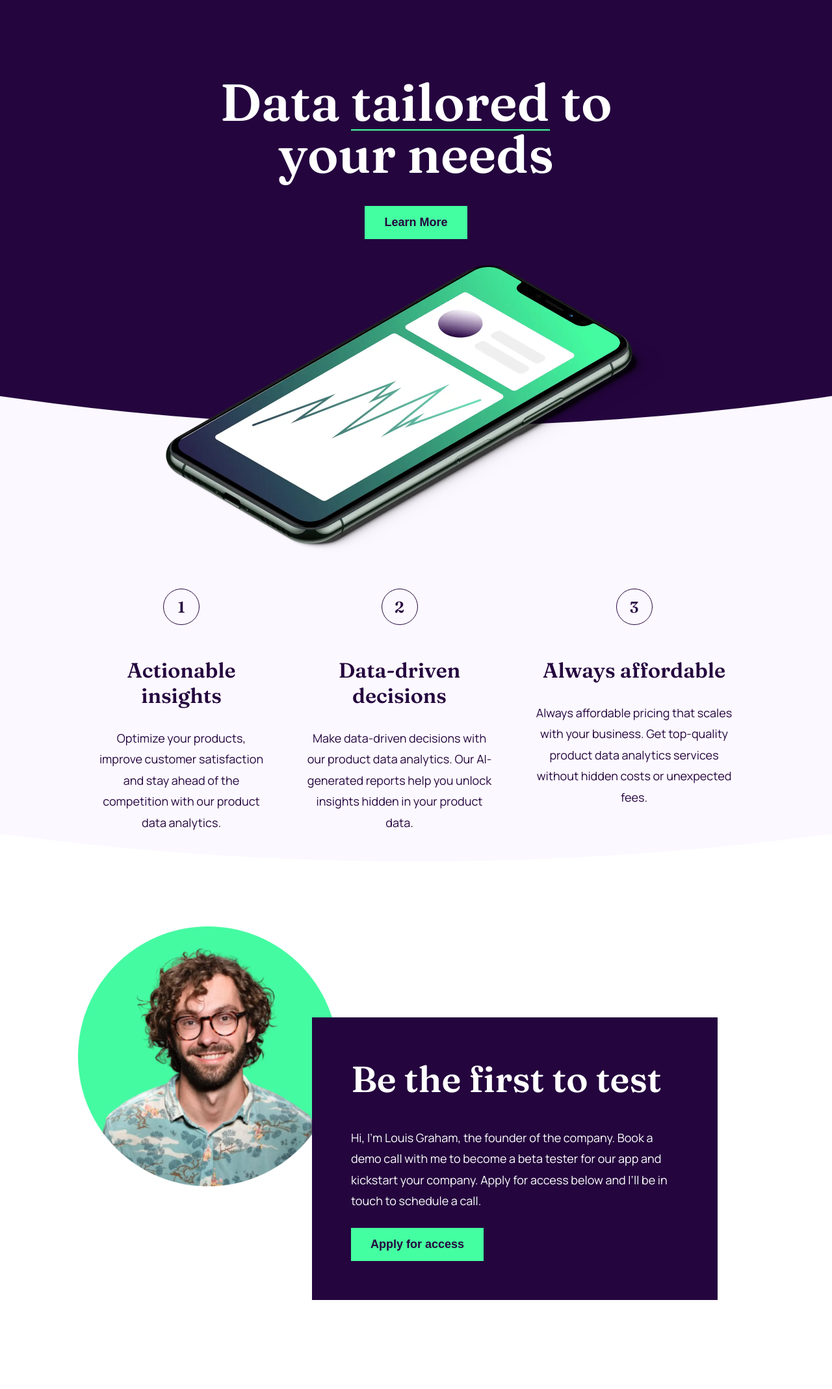
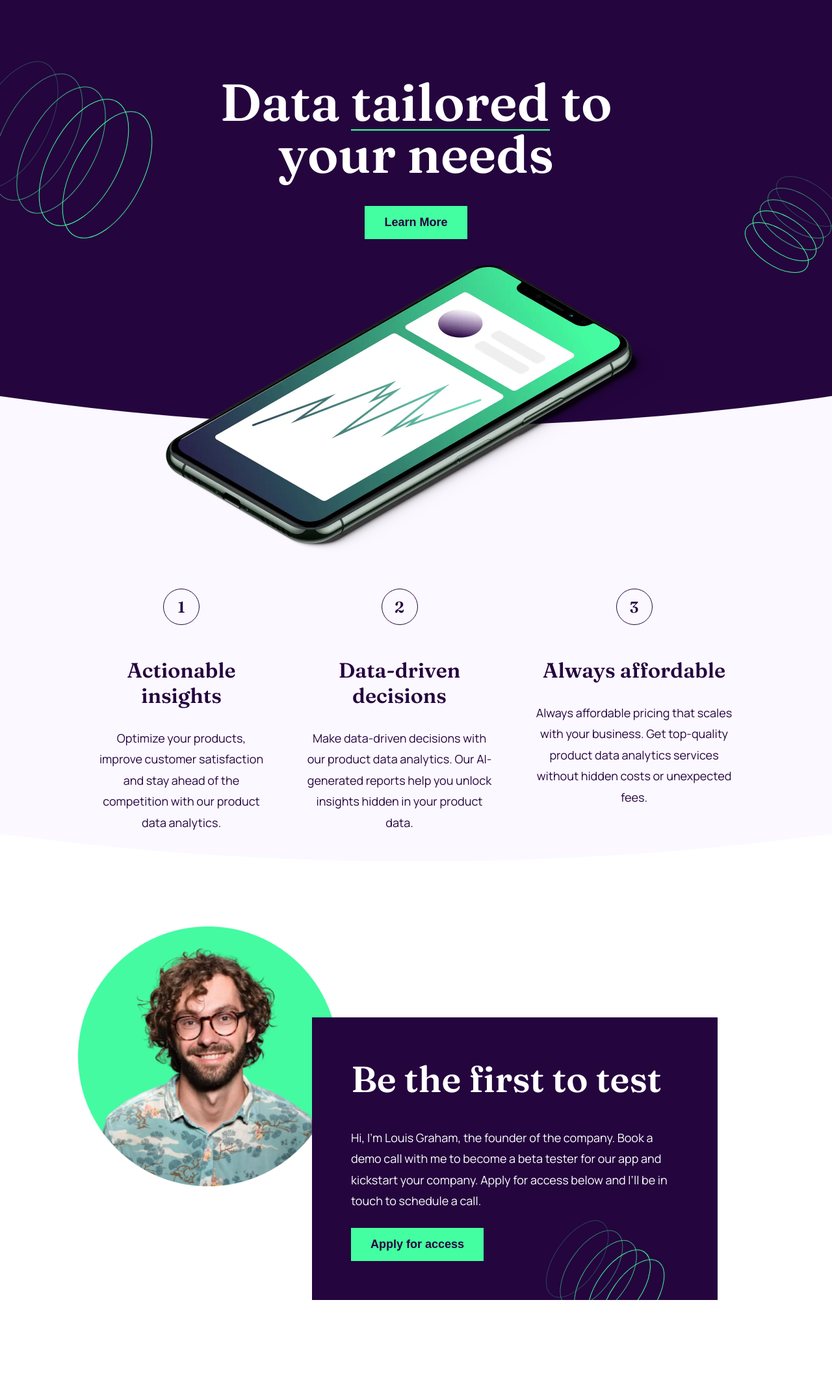
Before and after one commit to anacarolinabmv/FM-workit-landing-page, a website: page src/index.html in a window 1280 px wide. Shown: the part 74-2212 px from the top of the page at 65% size. Drawn offline with Linux system fonts and the light colour scheme.

Commit message:
Place background coil patterns

```diff
--- a/src/index.html
+++ b/src/index.html
@@ -18,7 +18,12 @@
   </head>
   <body>
     <header class="header">
-      <div class="shape"></div>
+      <div class="shape-1">
+        <img src="assets/images/bg-pattern-1.svg" alt="Coil shape" />
+      </div>
+      <div class="shape-2">
+        <img src="assets/images/bg-pattern-2.svg" alt="Coil shape" />
+      </div>
       <div class="container">
         <nav class="navbar">
           <div class="logo-box">
@@ -78,8 +83,11 @@
             <img src="assets/images/image-founder.webp" alt="Founder" class="founder__img" />
           </div>
           <div class="about-text">
+            <div class="shape-3">
+              <img src="assets/images/bg-pattern-3.svg" alt="Coil shape" />
+            </div>
             <h2 class="about-text__heading heading-medium">Be the first to test</h2>
-            <p class="about-text__paragraph paragraph">
+            <p class="about-text__paragraph paragraph mg-bottom-xs">
               Hi, I'm Louis Graham, the founder of the company. Book a demo call with me to become a beta tester for our
               app and kickstart your company. Apply for access below and I’ll be in touch to schedule a call.
             </p>
--- a/src/scss/_layout.scss
+++ b/src/scss/_layout.scss
@@ -8,6 +8,7 @@
   padding: 4rem 0;
   justify-content: space-between;
 }
+
 .header {
   text-align: center;
   height: 73rem;
@@ -31,13 +32,24 @@
     z-index: -1;
   }
   &__img-box {
-    height: 40rem;
-    width: 77rem;
+    max-height: 40rem;
+    max-width: 77rem;
     margin: 0 auto;
   }
 
   &__img {
     width: 100%;
+  }
+
+  .shape-1 {
+    position: absolute;
+    top: 20%;
+    left: -6%;
+  }
+  .shape-2 {
+    position: absolute;
+    top: 45%;
+    right: -2%;
   }
 }
 
@@ -70,14 +82,15 @@
     margin-top: 22rem;
   }
 }
+
 .about {
   .container {
     padding: 10rem 12rem;
     position: relative;
   }
   .founder {
-    height: 40rem;
-    width: 40rem;
+    max-height: 40rem;
+    max-width: 40rem;
     position: absolute;
     &__img {
       height: 100%;
@@ -94,11 +107,16 @@
     margin-top: 14rem;
     z-index: 2;
     position: relative;
+    overflow: hidden;
+
     &__heading {
       margin-bottom: 4rem;
     }
-    &__paragraph {
-      margin-bottom: 2.5rem;
+
+    .shape-3 {
+      position: absolute;
+      bottom: -18%;
+      right: 10%;
     }
   }
 }
--- a/src/scss/_utility.scss
+++ b/src/scss/_utility.scss
@@ -1,3 +1,6 @@
+.mg-bottom-xs {
+  margin-bottom: 2.5rem;
+}
 .mg-bottom-sm {
   margin-bottom: 4rem;
 }
```
Also changed, not shown: src/css/style.css, 1 other file.
